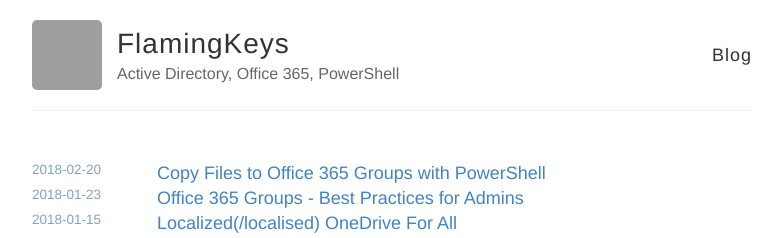
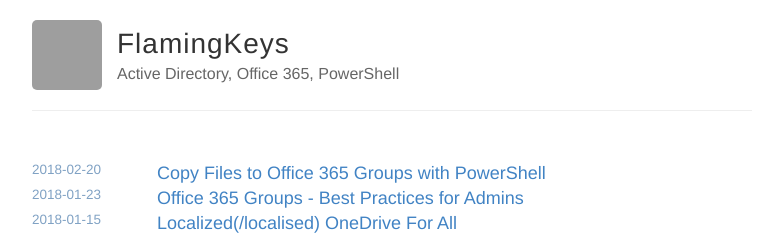
Before and after one commit to chrisbrownie/flamingkeys.com, a Jekyll site: the page built from index.html, in a window 1280 px wide and 900 px high. Shown: the top 238 px of the window, without its empty margins (248-1029 px from the left). Built offline with Jekyll 4.4.1, drawn with Linux system fonts in a browser that asks for light colours; grey boxes are pictures that could not be loaded.

Commit message:
clean some things up

```diff
--- a/_layouts/default.html
+++ b/_layouts/default.html
@@ -25,10 +25,6 @@
             <h1 class="site-name"><a href="{{ site.baseurl }}/">{{ site.name }}</a></h1>
             <p class="site-description">{{ site.description }}
           </div>
-
-          <nav>
-            <a href="{{ site.baseurl }}/">Blog</a>
-          </nav>
         </header>
       </div>
     </div>
@@ -36,16 +32,6 @@
     <div id="main" role="main" class="container">
       {{ content }}
     </div>
-
-    <div class="wrapper-footer">
-      <div class="container">
-        <footer class="footer">
-          {% include svg-icons.html %}
-        </footer>
-      </div>
-    </div>
-
-    {% include analytics.html %}
 
     <script   src="https://cdnjs.cloudflare.com/ajax/libs/jquery/3.2.1/jquery.min.js"></script>
 
```
